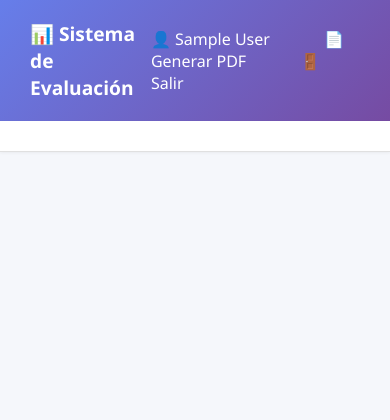
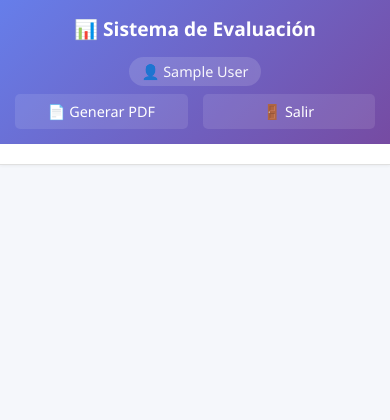
Before and after one commit to GabrielMQ125/REGISTRO_MEMOS, a Flask app: page /panel in a window 390 px wide. Shown: the top 420 px of the page. Run offline with Flask 3, Linux system fonts and the light colour scheme; the visitor is signed in with stand-in values (Sample User, id 1); data that the repository does not hold is empty.

Commit message:
Refactor panel.html for improved layout and styles
Updated the HTML structure and styles for better responsiveness and user experience.

```diff
--- a/templates/panel.html
+++ b/templates/panel.html
@@ -25,23 +25,47 @@
             justify-content: space-between;
             align-items: center;
             box-shadow: 0 2px 10px rgba(0,0,0,0.1);
+            flex-wrap: wrap;
+            gap: 15px;
         }
 
         .header h3 {
             font-size: 1.2em;
         }
 
+        .header-links {
+            display: flex;
+            flex-direction: column;
+            align-items: flex-end;
+            gap: 8px;
+        }
+
+        .user-info {
+            font-size: 0.9em;
+            opacity: 0.95;
+            background: rgba(255,255,255,0.15);
+            padding: 5px 12px;
+            border-radius: 20px;
+            text-align: center;
+        }
+
+        .actions {
+            display: flex;
+            gap: 15px;
+        }
+
         .header-links a {
             color: white;
             text-decoration: none;
-            margin-left: 20px;
             padding: 8px 15px;
             border-radius: 5px;
             transition: background 0.3s;
+            background: rgba(255,255,255,0.1);
+            font-size: 0.9em;
         }
 
         .header-links a:hover {
-            background: rgba(255,255,255,0.2);
+            background: rgba(255,255,255,0.25);
         }
 
         .tabs {
@@ -51,11 +75,15 @@
             box-shadow: 0 1px 3px rgba(0,0,0,0.05);
             overflow-x: auto;
             white-space: nowrap;
+            display: flex;
+            flex-wrap: wrap;
+            justify-content: center;
+            gap: 8px;
         }
 
         .tab-button {
             padding: 10px 25px;
-            margin: 0 5px;
+            margin: 0;
             border: none;
             background: #f0f2f5;
             cursor: pointer;
@@ -225,19 +253,76 @@
             font-family: monospace;
             z-index: 1000;
         }
+
+        /* Responsive para móvil */
+        @media (max-width: 768px) {
+            .header {
+                flex-direction: column;
+                text-align: center;
+                padding: 15px;
+            }
+
+            .header-links {
+                align-items: center;
+                width: 100%;
+            }
+
+            .actions {
+                justify-content: center;
+                width: 100%;
+            }
+
+            .header-links a {
+                flex: 1;
+                text-align: center;
+            }
+
+            .tabs {
+                padding: 10px;
+                justify-content: flex-start;
+            }
+
+            .tab-button {
+                padding: 8px 16px;
+                font-size: 12px;
+            }
+
+            .curso-container {
+                padding: 10px;
+            }
+
+            .curso-titulo {
+                font-size: 1.2em;
+            }
+
+            .materias-grid {
+                grid-template-columns: repeat(auto-fill, minmax(130px, 1fr));
+                gap: 8px;
+            }
+
+            .materia-item {
+                padding: 6px 10px;
+            }
+
+            .materia-item label {
+                font-size: 0.8em;
+            }
+        }
     </style>
 </head>
 <body>
     <div class="header">
         <h3>📊 Sistema de Evaluación</h3>
         <div class="header-links">
-            <span style="margin-right: 15px;">👤 {{nombre_completo}}</span>
-            <a href="/pdf">📄 Generar PDF</a>
-            <a href="/logout">🚪 Salir</a>
+            <div class="user-info">👤 {{nombre_completo}}</div>
+            <div class="actions">
+                <a href="/pdf">📄 Generar PDF</a>
+                <a href="/logout">🚪 Salir</a>
+            </div>
         </div>
     </div>
 
-    <div class="tabs">
+    <div class="tabs" id="tabs-container">
         {% for curso in cursos.keys() %}
         <button class="tab-button" onclick="mostrarCurso('{{curso}}')">{{curso}}</button>
         {% endfor %}
```
